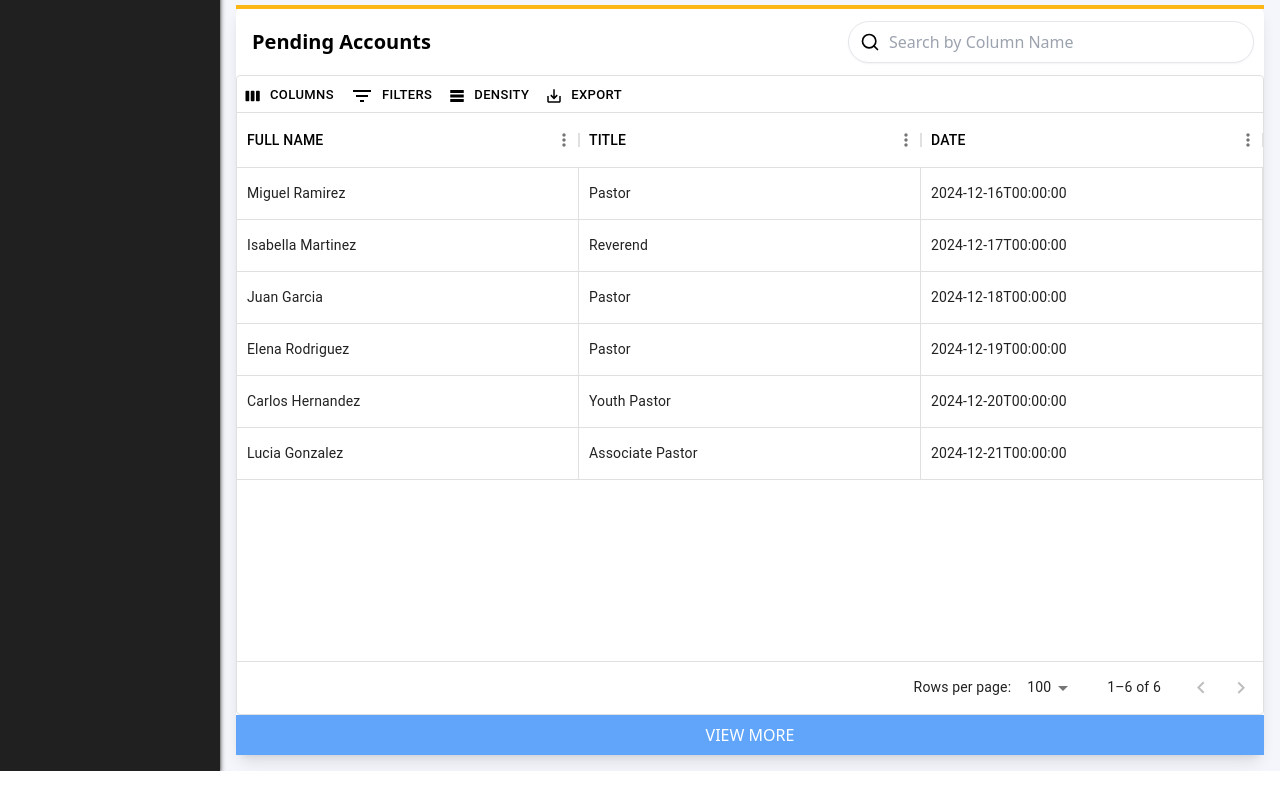
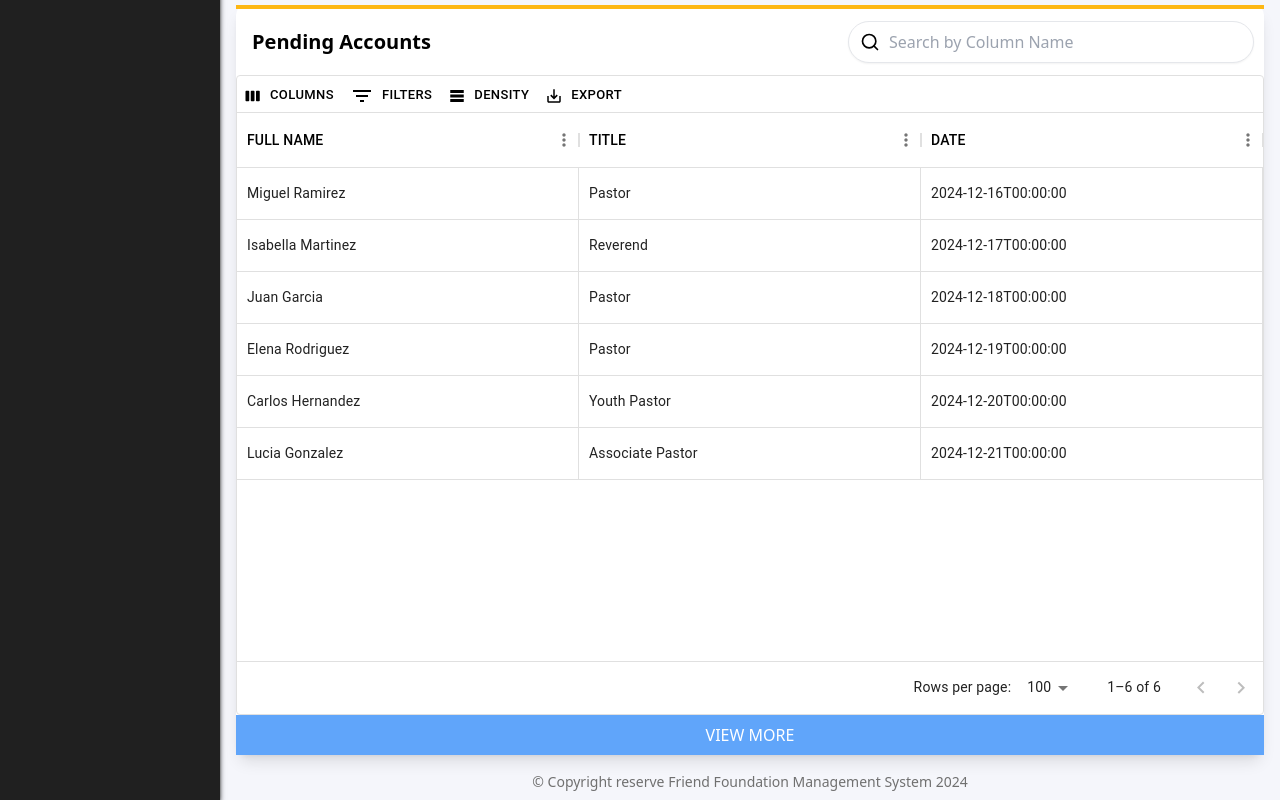
Before and after one commit to CEREBROX-IT/friend-foundation-frontend, a React (Vite) app: page /dashboard in a window 1280 px wide. Shown: the part 1902-2702 px from the top of the page. Before the commit the page ends 2673 px from the top, so only its background shows below. Built offline with nearby package versions, Linux system fonts and the light colour scheme.

Commit message:
chore:copyright label added

```diff
--- a/src/pages/dashboard/admin-dashboard/admin-dashboard.tsx
+++ b/src/pages/dashboard/admin-dashboard/admin-dashboard.tsx
@@ -70,6 +70,9 @@ const AdminDashboard: FC = () => {
           <PendingUserOverview />
         </div>
       </div>
+      <p className="px-4 mb-2 text-[14px] text-[#707070] text-center">
+        © Copyright reserve Friend Foundation Management System 2024
+      </p>
     </div>
   );
 };
```
